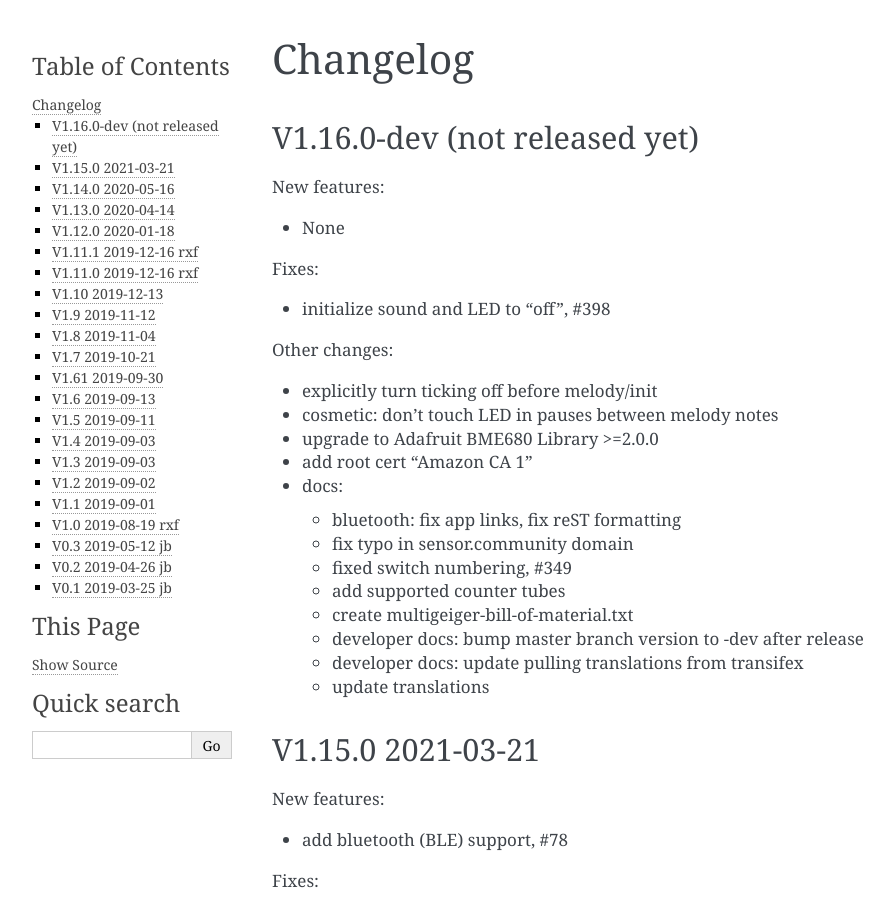
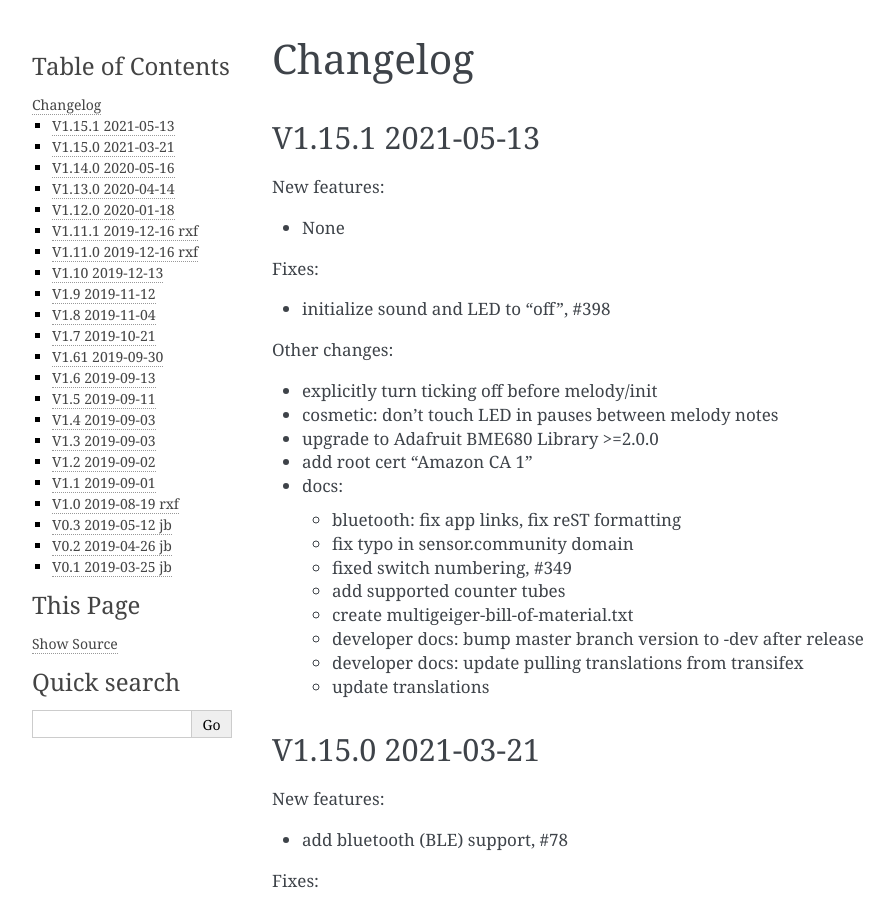
Before and after one commit to ecocurious2/MultiGeiger, a Sphinx documentation site: the page built from docs/source/changes.rst, in a window 1280 px wide and 900 px high. Shown: the whole window, without its empty margins (148-1042 px from the left). Built offline with Sphinx 7.4.7, drawn with Linux system fonts in a browser that asks for light colours.

Commit message:
Bump version: 1.16.0-dev → 1.15.1

```diff
--- a/docs/source/changes.rst
+++ b/docs/source/changes.rst
@@ -3,7 +3,7 @@
 Changelog
 =========
 
-V1.16.0-dev (not released yet)
+V1.15.1 2021-05-13
 ------------------------------
 
 New features:
--- a/docs/source/conf.py
+++ b/docs/source/conf.py
@@ -22,7 +22,7 @@ copyright = '2020-2021, see AUTHORS'
 author = 'see AUTHORS'
 
 # The full version, including alpha/beta/rc tags
-release = 'V1.16.0-dev'
+release = 'V1.15.1'
 
 
 # -- General configuration ---------------------------------------------------
```
Also changed, not shown: .bumpversion.cfg, 1 other file.
